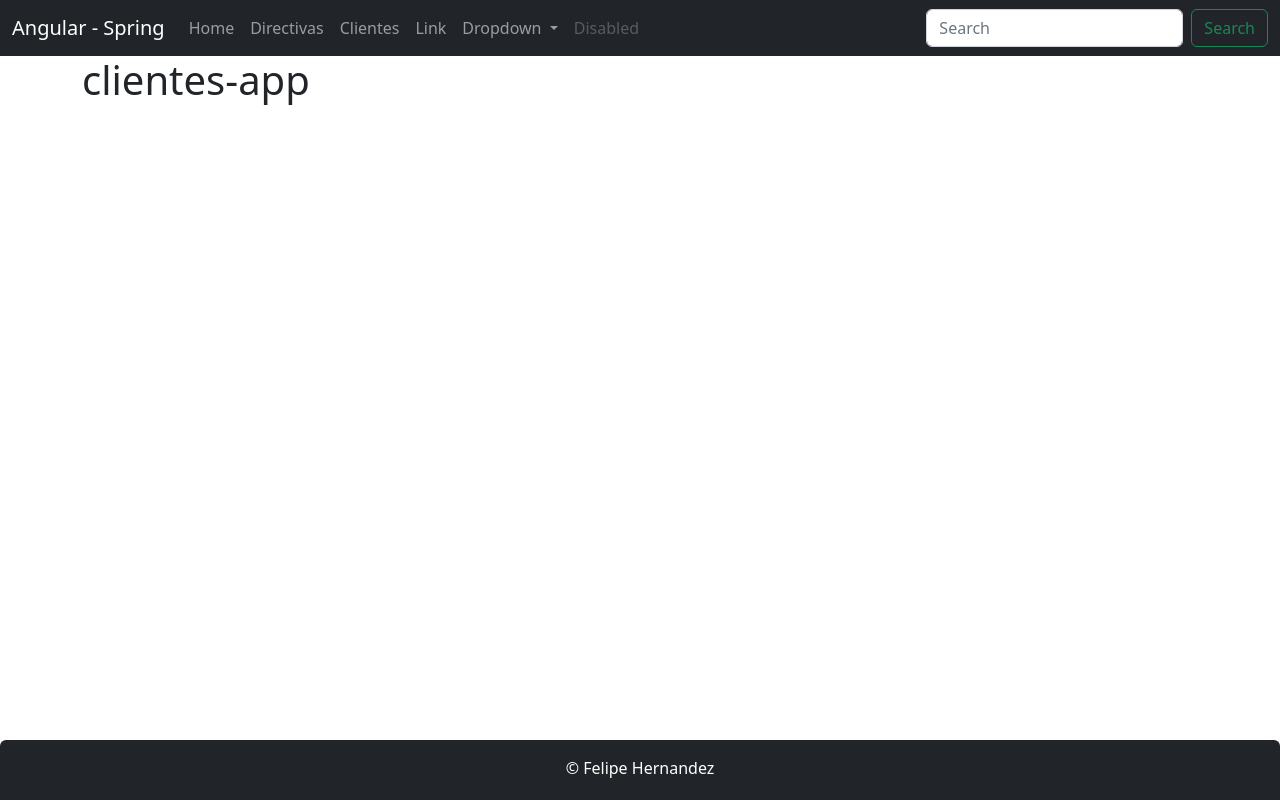
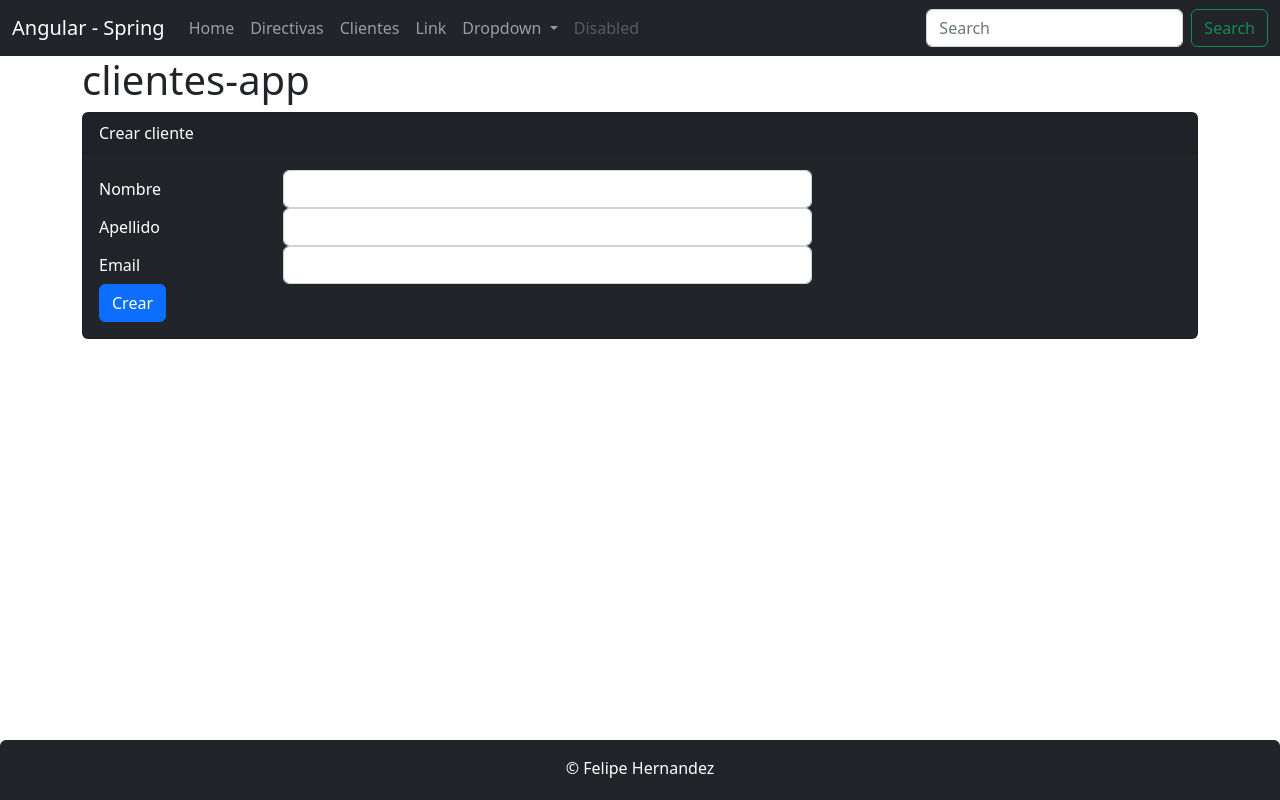
Before and after one commit to FelipeHernandez98/app-clientes-angular, an Angular app: page /clientes/form in a window 1280 px wide. Before the commit this address led to /. Built offline with nearby package versions, Linux system fonts and the light colour scheme.

Commit message:
implementando los metodos de crear cliente, y traer datos de cliente para editar, aplicando avisos de alertas personalizados

```diff
--- a/src/app/clientes/cliente.service.ts
+++ b/src/app/clientes/cliente.service.ts
@@ -1,18 +1,23 @@
- import { Injectable } from '@angular/core';
+import { Injectable } from '@angular/core'
 import { Clientes } from './clientes.json'
 import { Cliente } from './cliente'
 import { of, Observable } from 'rxjs'
- import { HttpClient } from '@angular/common/http'
+import { HttpClient, HttpHeaders } from '@angular/common/http'
 
 @Injectable()
- export class ClienteService{
+export class ClienteService {
+  private urlEndPoint: string = 'http://localhost:8080/api/clientes'
+  private urlEndPointCreate: string = 'http://localhost:8080/api/clientes'
+  private httpHeaders = new HttpHeaders({'Content-Type': 'application/json'})
 
-private urlEndPoint:string = 'http://localhost:8080/api/clientes/listar';
-    constructor(private http: HttpClient){}
+  constructor(private http: HttpClient) {}
 
   getClientes(): Observable<Cliente[]> {
-        //return of(Clientes);
+        return this.http.get<Cliente[]>(this.urlEndPoint)
+  }
 
-        return this.http.get<Cliente[]>(this.urlEndPoint);
+  create(cliente: Cliente): Observable<Cliente> {
+
+    return this.http.post<Cliente>(this.urlEndPointCreate, cliente, {headers: this.httpHeaders})
   }
 }
--- a/src/app/clientes/clientes.component.html
+++ b/src/app/clientes/clientes.component.html
@@ -2,6 +2,11 @@
     <div class="card-header">Clientes</div>
     <div class="card-body text-primary">
       <h5 class="card-title">Listado clientes</h5>
+
+      <div class="my-2 text-left">
+        <button class="btn btn-primary btn-rounded" type="button" [routerLink]="['/clientes/form']">Crear cliente</button>
+      </div>
+
       <table class="table table-bordered table-striped">
         <thead>
             <tr>
--- /dev/null
+++ b/src/app/clientes/form.component.html
@@ -0,0 +1,34 @@
+<div class="card bg-dark text-white">
+    <div class="card-header">{{ titulo }}</div>
+    <div class="card-body">
+        <form (ngSubmit)="create()">
+            <div class="form-group row">
+                <label for="nombre" class="col-form-label col-sm-2">Nombre</label>
+                <div class="col-sm-6">
+                    <input type="text" class="form-control" [(ngModel)]="cliente.nombre" name="nombre">
+                </div>
+            </div>
+
+            <div class="form-group row">
+                <label for="apellido" class="col-form-label col-sm-2">Apellido</label>
+                <div class="col-sm-6">
+                    <input type="text" class="form-control" [(ngModel)]="cliente.apellido" name="apellido">
+                </div>
+            </div>
+
+
+            <div class="form-group row">
+                <label for="email" class="col-form-label col-sm-2">Email</label>
+                <div class="col-sm-6">
+                    <input type="text" class="form-control" [(ngModel)]="cliente.email" name="email">
+                </div>
+            </div>
+
+            <div class="for-group row">
+                <div class="col-sm-6">
+                    <button class="btn btn-primary" role="button" >Crear</button>
+                </div>
+            </div>
+        </form>
+    </div>
+</div>
--- /dev/null
+++ b/src/app/clientes/form.component.ts
@@ -0,0 +1,27 @@
+import { Component, OnInit } from '@angular/core';
+import { Router } from '@angular/router';
+import { Cliente } from './cliente';
+import { ClienteService } from './cliente.service';
+
+@Component({
+  selector: 'app-form',
+  templateUrl: './form.component.html'
+})
+export class FormComponent implements OnInit {
+
+  titulo: string = 'Crear cliente';
+  public cliente: Cliente = new Cliente();
+
+  constructor(private clienteService: ClienteService,
+    private router: Router) { }
+
+  ngOnInit(): void {
+  }
+
+  public create(): void{
+    this.clienteService.create(this.cliente).subscribe(
+      response => this.router.navigate(['/clientes'])
+    )
+  }
+
+}
```
Also changed, not shown: src/app/app.module.ts (+8 -3 lines). Lines whose indentation alone changed are shown as unchanged.
